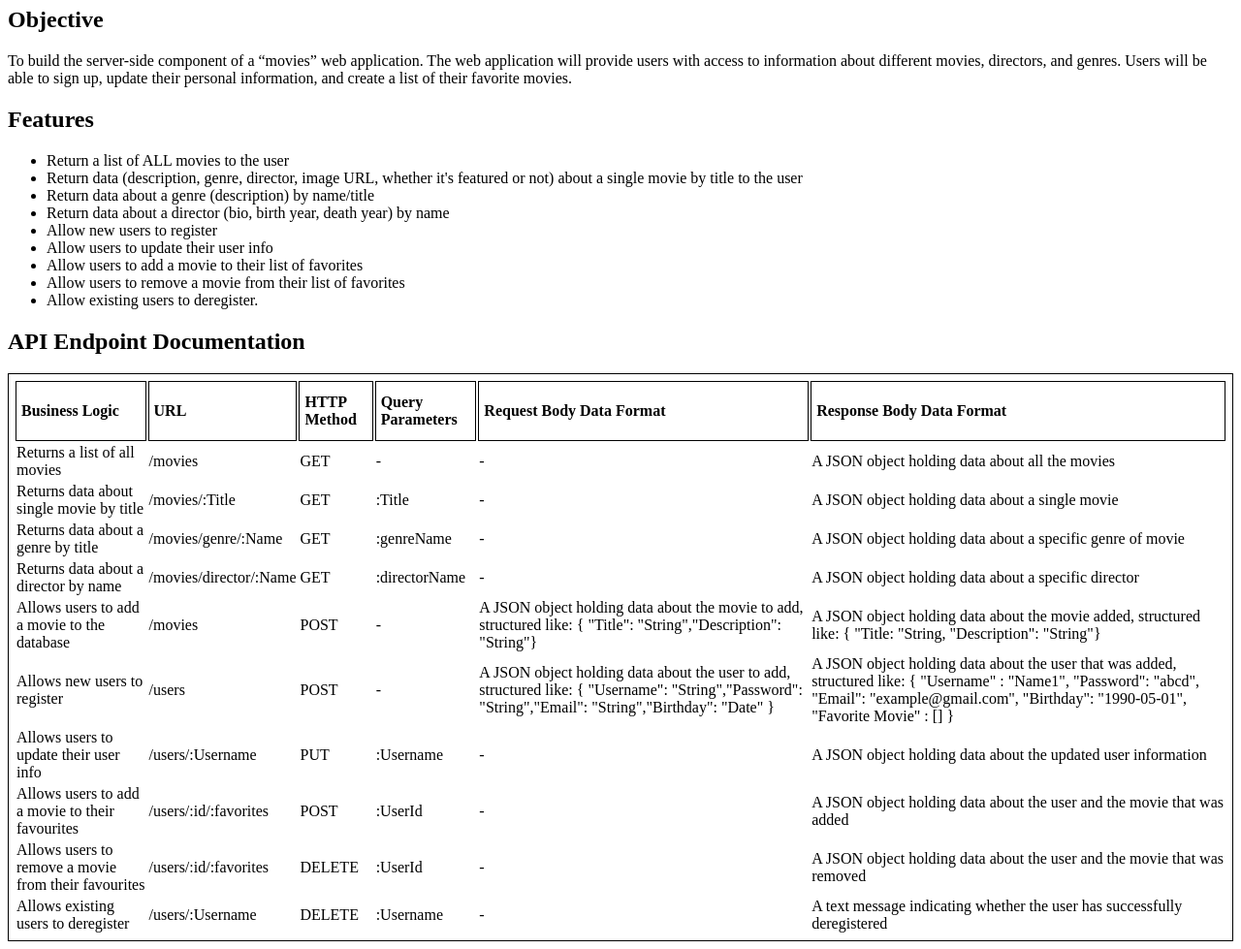
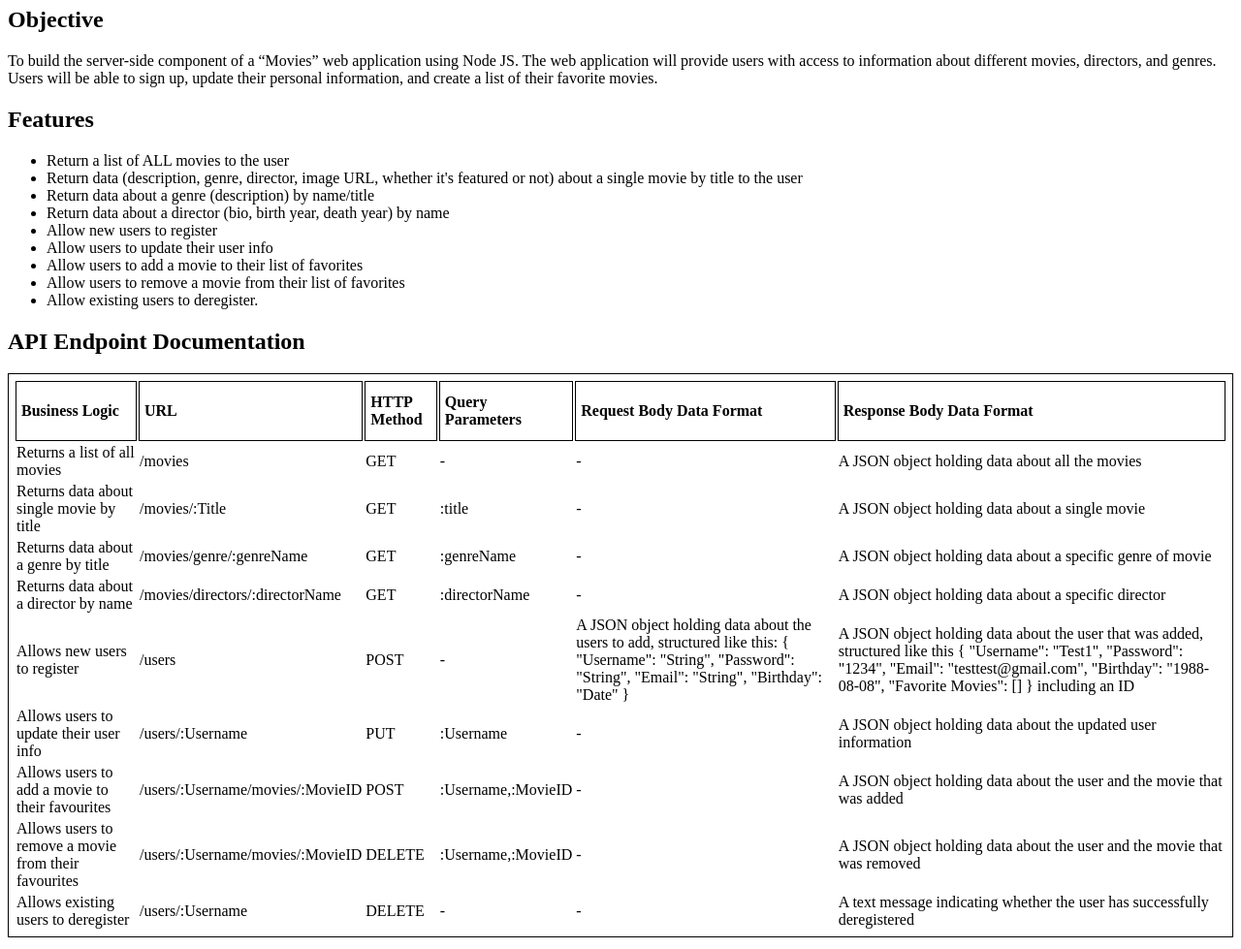
Before and after one commit to thorsteinnobstgarten/MyFlix, a website: page public/documentation.html in a window 1280 px wide. Shown: the part 73-1052 px from the top of the page at 97% size. Drawn offline with Linux system fonts and the light colour scheme.

Commit message:
Update documentation.html

```diff
--- a/public/documentation.html
+++ b/public/documentation.html
@@ -9,11 +9,10 @@
 
 <body>
     <div>
-  <h1>MyFlix Movie API</h1>
+        <h1>MyFlix Movie API Documentation page</h1>
         <h2>Objective</h2>
-        <p>
-        To build the server-side component of a “movies” web application. The web
-        application will provide users with access to information about different
+            <p>To build the server-side component of a “Movies” web application using Node JS.
+            The web application will provide users with access to information about different
             movies, directors, and genres. Users will be able to sign up, update their
             personal information, and create a list of their favorite movies.</p>
 
@@ -59,14 +58,14 @@
         <td>Returns data about single movie by title</td>
         <td>/movies/:Title</td>
         <td>GET</td>
-        <td>:Title</td>
+        <td>:title</td>
         <td>-</td>
         <td>A JSON object holding data about a single movie</td>
       </tr>
 
       <tr>
         <td>Returns data about a genre by title</td>
-        <td>/movies/genre/:Name</td>
+        <td>/movies/genre/:genreName</td>
         <td>GET</td>
         <td>:genreName</td>
         <td>-</td>
@@ -75,7 +74,7 @@
 
       <tr>
         <td>Returns data about a director by name</td>
-        <td>/movies/director/:Name</td>
+        <td>/movies/directors/:directorName</td>
         <td>GET</td>
         <td>:directorName</td>
         <td>-</td>
@@ -83,21 +82,14 @@
       </tr>
 
       <tr>
-        <td>Allows users to add a movie to the database</td>
-        <td>/movies</td>
-        <td>POST</td>
-        <td>-</td>
-        <td>A JSON object holding data about the movie to add, structured like: { "Title": "String","Description": "String"}</td>
-        <td>A JSON object holding data about the movie added, structured like: { "Title: "String, "Description": "String"}</td>
-      </tr>
-
-      <tr>
         <td>Allows new users to register</td>
         <td>/users</td>
         <td>POST</td>
         <td>-</td>
-        <td>A JSON object holding data about the user to add, structured like: { "Username": "String","Password": "String","Email": "String","Birthday": "Date" }</td>
-        <td>A JSON object holding data about the user that was added, structured like: { "Username" : "Name1", "Password": "abcd", "Email": "example@gmail.com", "Birthday": "1990-05-01", "Favorite Movie" : [] } </td>
+        <td>A JSON object holding data about the users to add, structured like this:
+            { "Username": "String", "Password": "String", "Email": "String", "Birthday": "Date" }</td>
+           <td>A JSON object holding data about the user that was added, structured like this
+            { "Username": "Test1", "Password": "1234", "Email": "testtest@gmail.com", "Birthday": "1988-08-08", "Favorite Movies": [] } including an ID </td>
       </tr>
 
       <tr>
@@ -111,18 +103,18 @@
 
       <tr>
         <td>Allows users to add a movie to their favourites</td>
-        <td>/users/:id/:favorites</td>
+        <td>/users/:Username/movies/:MovieID</td>
         <td>POST</td>
-        <td>:UserId</td>
+        <td>:Username,:MovieID</td>
         <td>-</td>
         <td>A JSON object holding data about the user and the movie that was added</td>
       </tr>
 
       <tr>
         <td>Allows users to remove a movie from their favourites</td>
-        <td>/users/:id/:favorites</td>
+        <td>/users/:Username/movies/:MovieID</td>
         <td>DELETE</td>
-        <td>:UserId</td>
+        <td>:Username,:MovieID</td>
         <td>-</td>
         <td>A JSON object holding data about the user and the movie that was removed</td>
       </tr>
@@ -131,11 +123,10 @@
         <td>Allows existing users to deregister</td>
         <td>/users/:Username</td>
         <td>DELETE</td>
-        <td>:Username</td>
+        <td>-</td>
         <td>-</td>
         <td>A text message indicating whether the user has successfully deregistered</td>
       </tr>
-     </tbody>
-     </table>
+
 </body>
 </html>
```
Lines whose indentation alone changed are shown as unchanged.
